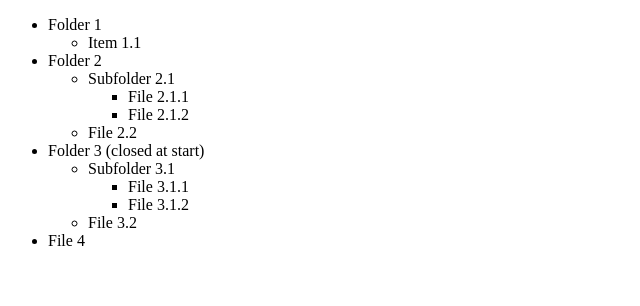
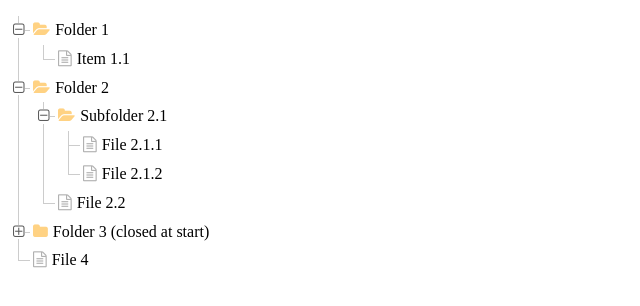
Before and after one commit to SvetaTrof/TestMirapolis, a plain HTML site: page index.html in a window 1280 px wide. Shown: the whole page, without its empty margins (0-640 px from the left). Drawn offline with nearby package versions, Linux system fonts and the light colour scheme; the site is published under a folder, as on GitHub Pages, so addresses that start at the root find nothing.

Commit message:
fix local start

```diff
--- a/index.html
+++ b/index.html
@@ -5,8 +5,9 @@
   <meta http-equiv="X-UA-Compatible" content="IE=edge">
   <meta name="viewport" content="width=device-width, initial-scale=1.0">
   <title>Тестовое задание Трофименко</title>
-  <link rel="stylesheet" href="/css/font-awesome.min.css">
-  <link rel="stylesheet" href="/css/style.css">
+  <link rel="stylesheet" href="css/font-awesome.min.css">
+  <link rel="stylesheet" href="css/style.css">
+  <script src="project.js"></script>
   <script src="https://code.jquery.com/jquery-3.5.1.min.js"></script>
   <script src="script.js"></script>
 </head>
--- a/project.json
+++ b/project.js
@@ -1,4 +1,4 @@
-[
+var data = [
   {
     "name": "Folder 1",
     "status": "open",
--- a/script.js
+++ b/script.js
@@ -1,10 +1,10 @@
-$.getJSON('project.json', function(data) {
+$(document).ready(function(){
   var ul = $("<ul class='tree__list'></ul>");
   $(".tree").append(ul);
   buildTree(data, ul);
 
   setEvents();
-});
+ });
 
 function buildTree(data, parentDom) {
   for(var i=0; i<data.length;i++){
```
Also changed, not shown: 1 other file.
